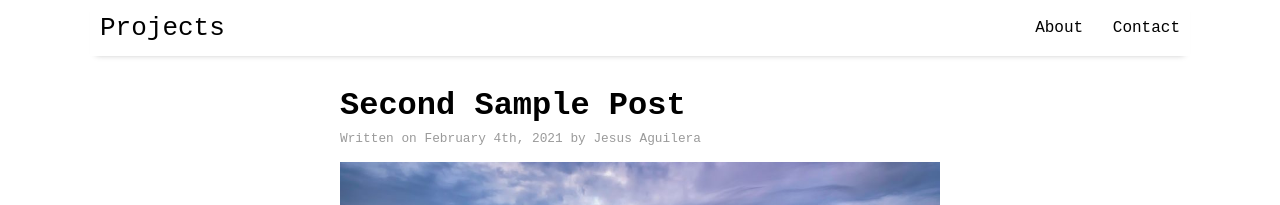
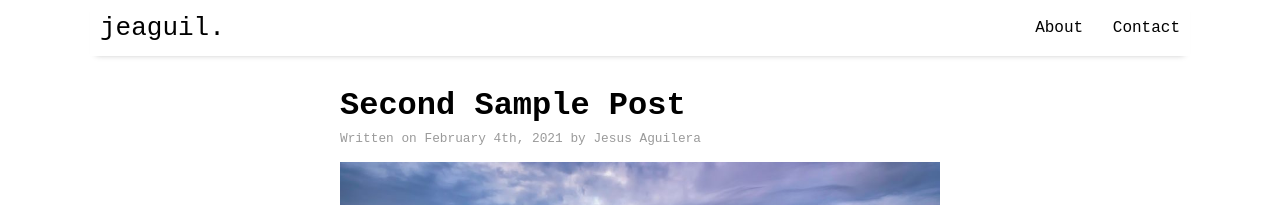
Before and after one commit to jeaguil/jeaguil.github.io, a Jekyll site: the page built from _posts/2021-02-04-second.md, in a window 1280 px wide. Shown: the top 205 px of the page. Built offline with Jekyll 4.4.1, drawn with Linux system fonts in a browser that asks for light colours; nearby versions of some CDN libraries.

Commit message:
Change header title

```diff
--- a/_config.yml
+++ b/_config.yml
@@ -1,6 +1,6 @@
 title: Jesus Aguilera
 description: >-
-  Projects
+  jeaguil.
 author: Jesus Aguilera
 
 # jekyll-paginate cofiguration
```
